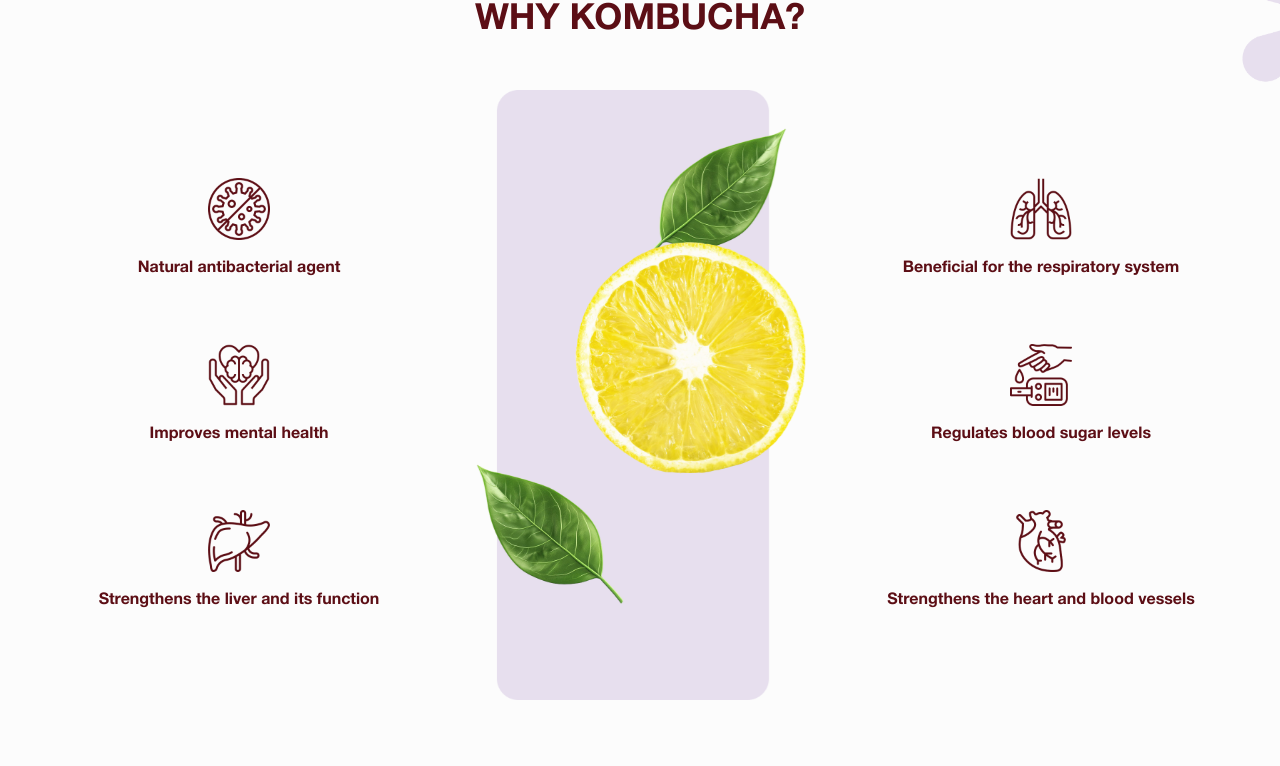
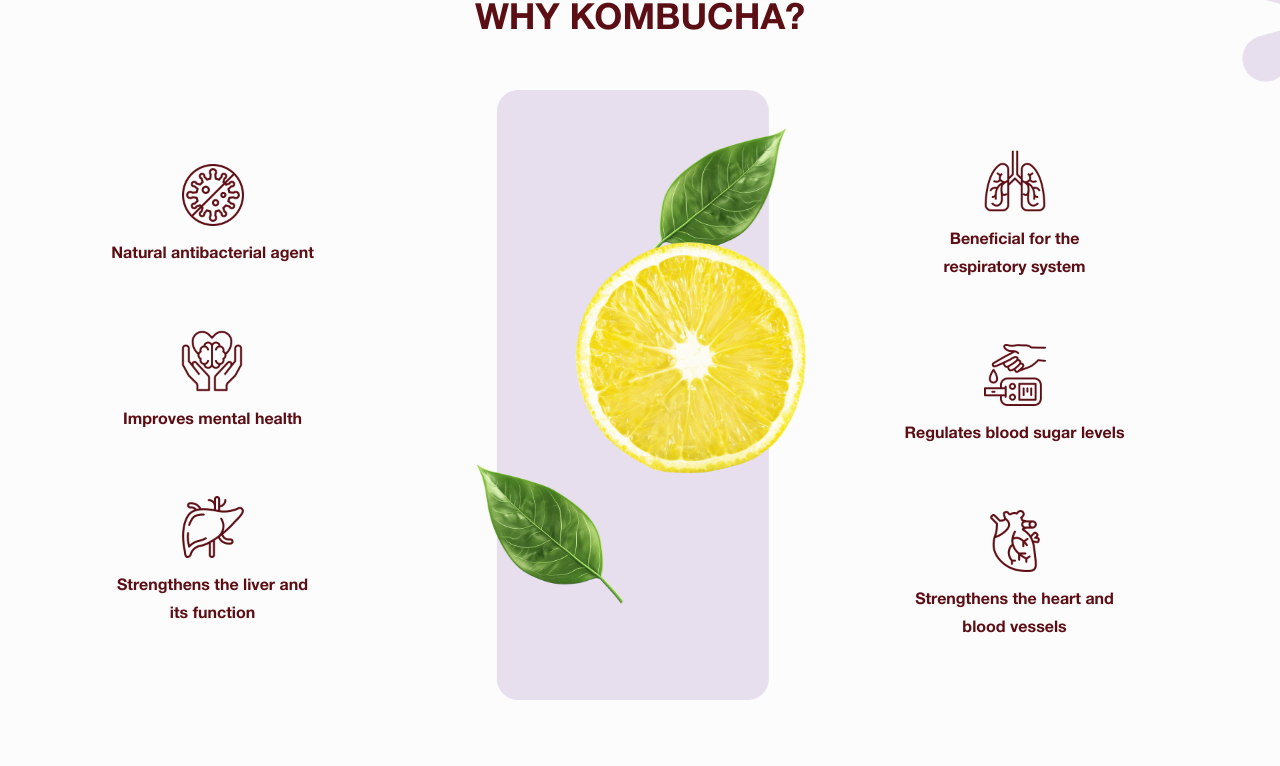
Before and after one commit to giorgigordiashvili/henka, a Next.js app: page /en in a window 1280 px wide. Shown: the part 1734-2500 px from the top of the page. Built offline with nearby package versions, Linux system fonts and the light colour scheme.

Commit message:
Fixes #94

```diff
--- a/src/components/ui/TextWithTags.tsx
+++ b/src/components/ui/TextWithTags.tsx
@@ -28,7 +28,7 @@ const StyledReasons = styled.div<{ $fromLeft?: boolean; $scrollRatio?: number }>
   text-align: center;
   gap: 64px;
   position: relative;
-
+  max-width: 259px;
   @media (min-width: 1081px) {
     transform: translateX(
       ${(props) =>
```
